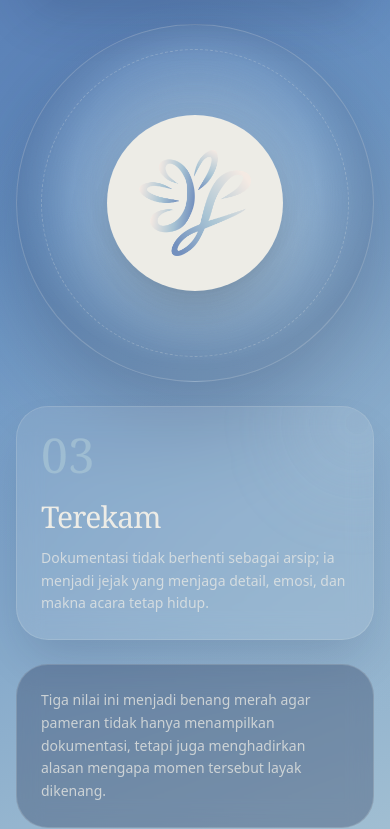
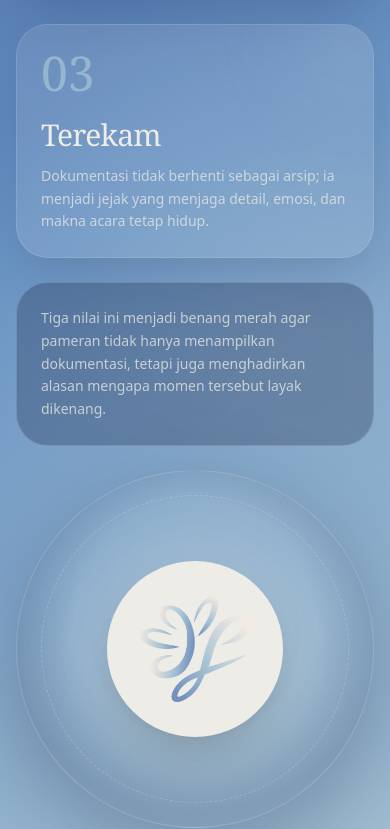
Before and after one commit to gisellavika2-dot/pameran-fiorella, a Next.js app: page /tentang-fiorella in a window 390 px wide. Shown: the part 2535-3364 px from the top of the page. Built offline with nearby package versions, Linux system fonts and the light colour scheme.

Commit message:
revisi tentang fiorella

```diff
--- a/src/app/(pages)/tentang-fiorella/page.tsx
+++ b/src/app/(pages)/tentang-fiorella/page.tsx
@@ -105,8 +105,8 @@ const ValueShowcase = () => {
     <div className="relative mx-auto grid w-full max-w-6xl items-center gap-6 lg:grid-cols-[1fr_0.85fr_1fr]">
       <div className="pointer-events-none absolute left-1/2 top-1/2 hidden h-[1px] w-[78%] -translate-x-1/2 -translate-y-1/2 bg-gradient-to-r from-transparent via-[#EDECE6]/30 to-transparent lg:block" />
 
-      {/* Kolom Kiri (Kartu 01 & 02) */}
-      <div className="space-y-6 lg:pr-4">
+      {/* 1. Nilai 01 & 02 (Order 1 di Mobile & Desktop) */}
+      <div className="order-1 space-y-6 lg:order-1 lg:pr-4">
         {values.slice(0, 2).map((value) => (
           <article
             key={value.number}
@@ -126,23 +126,8 @@ const ValueShowcase = () => {
         ))}
       </div>
 
-      {/* Kolom Tengah (Logo Center) */}
-      <div className="relative mx-auto flex aspect-square w-full max-w-[360px] items-center justify-center rounded-full border border-[#EDECE6]/20 bg-[radial-gradient(circle_at_50%_42%,rgba(168,196,212,0.32),rgba(237,236,230,0.08)_44%,rgba(18,30,66,0.18)_70%)] p-8 shadow-[0_30px_90px_rgba(18,30,66,0.28)]">
-        <div className="absolute inset-6 rounded-full border border-dashed border-[#EDECE6]/24" />
-        <div className="absolute inset-14 rounded-full bg-[#EDECE6]/12 blur-xl" />
-        <div className="relative grid h-44 w-44 place-items-center rounded-full bg-[#EDECE6] p-8 shadow-2xl md:h-52 md:w-52">
-          <Image
-            src="/logo/Pictorial w_o type.png"
-            alt="Logo Fiorella"
-            fill
-            sizes="208px"
-            className="object-contain p-8"
-          />
-        </div>
-      </div>
-
-      {/* Kolom Kanan (Kartu 03 & Keterangan) */}
-      <div className="space-y-6 lg:pl-4">
+      {/* 2. Nilai 03 & Kesimpulan (Order 2 di Mobile, Order 3 di Desktop) */}
+      <div className="order-2 space-y-6 lg:order-3 lg:pl-4">
         {values.slice(2).map((value) => (
           <article
             key={value.number}
@@ -163,6 +148,21 @@ const ValueShowcase = () => {
 
         <div className="rounded-[2rem] border border-[#EDECE6]/18 bg-[#121E42]/28 p-6 text-sm leading-relaxed text-[#EDECE6]/74 backdrop-blur-md">
           Tiga nilai ini menjadi benang merah agar pameran tidak hanya menampilkan dokumentasi, tetapi juga menghadirkan alasan mengapa momen tersebut layak dikenang.
+        </div>
+      </div>
+
+      {/* 3. Logo Fiorella (Order 3 di Mobile / Paling Bawah, Order 2 di Desktop / Tengah) */}
+      <div className="order-3 relative mx-auto flex aspect-square w-full max-w-[360px] items-center justify-center rounded-full border border-[#EDECE6]/20 bg-[radial-gradient(circle_at_50%_42%,rgba(168,196,212,0.32),rgba(237,236,230,0.08)_44%,rgba(18,30,66,0.18)_70%)] p-8 shadow-[0_30px_90px_rgba(18,30,66,0.28)] lg:order-2">
+        <div className="absolute inset-6 rounded-full border border-dashed border-[#EDECE6]/24" />
+        <div className="absolute inset-14 rounded-full bg-[#EDECE6]/12 blur-xl" />
+        <div className="relative grid h-44 w-44 place-items-center rounded-full bg-[#EDECE6] p-8 shadow-2xl md:h-52 md:w-52">
+          <Image
+            src="/logo/Pictorial w_o type.png"
+            alt="Logo Fiorella"
+            fill
+            sizes="208px"
+            className="object-contain p-8"
+          />
         </div>
       </div>
     </div>
```
